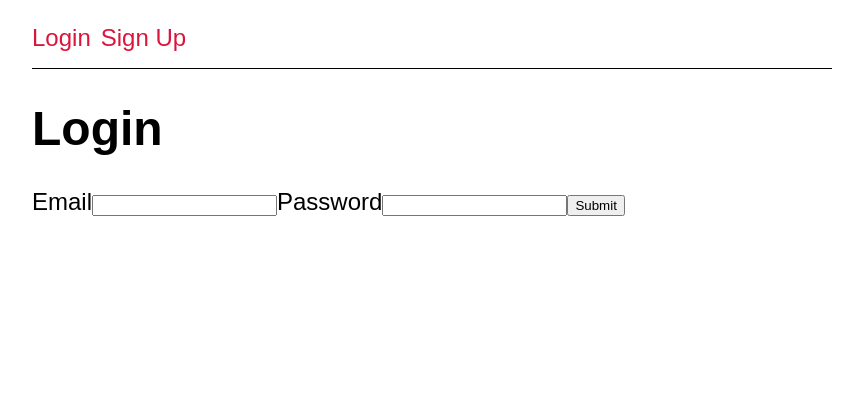
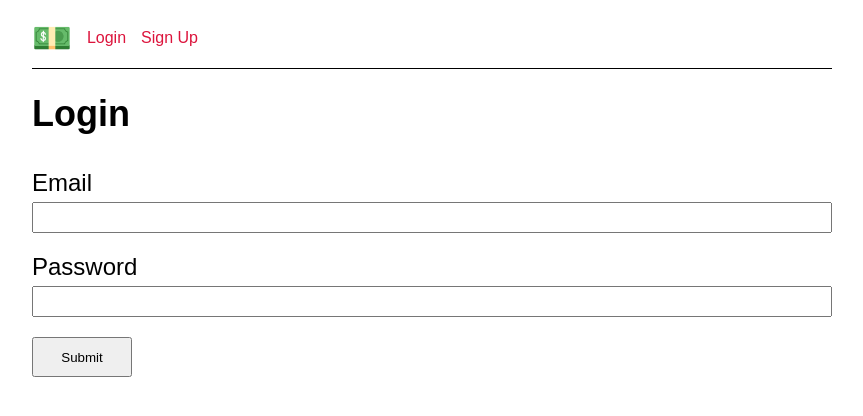
Before and after one commit to harrisonmalone/subscriptions-app-frontend, a React (Create React App) app: page /login in a window 1280 px wide. Shown: the top 416 px of the page, without its empty margins (208-1071 px from the left). Built offline with nearby package versions, Linux system fonts and the light colour scheme.

Commit message:
style changes to components

```diff
--- a/src/components/LoggedOutNavbar.jsx
+++ b/src/components/LoggedOutNavbar.jsx
@@ -1,11 +1,12 @@
 import React from "react";
-import { Nav, RouterLink } from "../styles/App";
+import { Nav, NavLink, Logo } from "../styles/App";
 
 export function LoggedOutNavbar() {
   return (
     <Nav>
-      <RouterLink to="/login">Login</RouterLink>
-      <RouterLink to="/sign-up">Sign Up</RouterLink>
+      <NavLink to="/login"><Logo>💵</Logo></NavLink>
+      <NavLink to="/login">Login</NavLink>
+      <NavLink to="/sign-up">Sign Up</NavLink>
     </Nav>
   );
 }
--- a/src/components/Login.jsx
+++ b/src/components/Login.jsx
@@ -1,5 +1,6 @@
 import React, { useState } from "react";
 import { LoggedOutNavbar } from './LoggedOutNavbar'
+import { Form } from '../styles/Form'
 
 export function Login({ history }) {
   const [email, setEmail] = useState("");
@@ -36,7 +37,8 @@ export function Login({ history }) {
       <LoggedOutNavbar />
       <h1>Login</h1>
       {errMessage && <span>{errMessage}</span>}
-      <form onSubmit={onFormSubmit}>
+      <Form onSubmit={onFormSubmit}>
+        <div className="form-group">
           <label htmlFor="email">Email</label>
           <input
             type="email"
@@ -45,6 +47,8 @@ export function Login({ history }) {
             value={email}
             onChange={(e) => setEmail(e.target.value)}
           />
+        </div>
+        <div className="form-group">
           <label htmlFor="password">Password</label>
           <input
             type="password"
@@ -53,8 +57,9 @@ export function Login({ history }) {
             value={password}
             onChange={(e) => setPassword(e.target.value)}
           />
-        <input type="submit" value="Submit" />
-      </form>
+        </div>
+        <input id="submit" type="submit" value="Submit" />
+      </Form>
     </>
   );
 }
--- a/src/components/NavBar.jsx
+++ b/src/components/NavBar.jsx
@@ -1,5 +1,5 @@
 import React from "react";
-import { Nav, RouterLink } from "../styles/App";
+import { Nav, NavLink, Logo } from "../styles/App";
 import { useHistory } from 'react-router-dom'
 
 export function NavBar() {
@@ -13,9 +13,9 @@ export function NavBar() {
 
   return (
     <Nav>
-      <RouterLink to="/subscriptions">Home</RouterLink>
-      <RouterLink to="/subscriptions/new">New Subscription</RouterLink>
-      <RouterLink to="/" onClick={logout}>Logout</RouterLink>
+      <NavLink to="/subscriptions"><Logo>💵</Logo></NavLink>
+      <NavLink to="/subscriptions/new">New Subscription</NavLink>
+      <NavLink to="/" onClick={logout}>Logout</NavLink>
     </Nav>
   );
 }
--- a/src/components/NewSubscription.jsx
+++ b/src/components/NewSubscription.jsx
@@ -1,11 +1,7 @@
 import React, { useState } from "react";
 import {
-  SubscriptionForm,
-  SubscriptionLabel,
-  SubscriptionInput,
-  SubscriptionInputSubmit,
-  SubscriptionSelect,
-} from "../styles/NewSubscription";
+  Form
+} from "../styles/Form";
 
 export function NewSubscription({ history }) {
   const [name, setName] = useState("");
@@ -37,9 +33,12 @@ export function NewSubscription({ history }) {
   }
 
   return (
-    <SubscriptionForm onSubmit={onFormSubmit}>
-      <SubscriptionLabel htmlFor="name">Name</SubscriptionLabel>
-      <SubscriptionInput
+    <>
+    <h1>New Subscription</h1>
+    <Form onSubmit={onFormSubmit}>
+      <div className="form-group">
+        <label htmlFor="name">Name</label>
+        <input
           type="text"
           name="name"
           id="name"
@@ -47,8 +46,10 @@ export function NewSubscription({ history }) {
           value={name}
           onChange={(e) => setName(e.target.value)}
         />
-      <SubscriptionLabel htmlFor="price">Price</SubscriptionLabel>
-      <SubscriptionInput
+      </div>
+      <div className="form-group">
+        <label htmlFor="price">Price</label>
+        <input
           type="text"
           name="price"
           id="price"
@@ -56,10 +57,12 @@ export function NewSubscription({ history }) {
           value={price}
           onChange={(e) => setPrice(e.target.value)}
         />
-      <SubscriptionLabel htmlFor="billing-period">
+      </div>
+      <div className="form-group">
+        <label htmlFor="billing-period">
           Billing Period
-      </SubscriptionLabel>
-      <SubscriptionSelect
+        </label>
+        <select
           name="billing-period"
           id="billing-period"
           value={billingPeriod}
@@ -68,8 +71,10 @@ export function NewSubscription({ history }) {
           <option value="weekly">Weekly</option>
           <option value="monthly">Monthly</option>
           <option value="yearly">Yearly</option>
-      </SubscriptionSelect>
-      <SubscriptionInputSubmit id="submit" type="submit" value="Submit" />
-    </SubscriptionForm>
+        </select>
+      </div>
+      <input id="submit" type="submit" value="Submit" />
+    </Form>
+    </>
   );
 }
--- a/src/components/SignUp.jsx
+++ b/src/components/SignUp.jsx
@@ -1,5 +1,6 @@
 import React, { useState } from "react";
-import { LoggedOutNavbar } from './LoggedOutNavbar'
+import { LoggedOutNavbar } from "./LoggedOutNavbar";
+import { Form } from "../styles/Form";
 
 export function SignUp({ history }) {
   const [email, setEmail] = useState("");
@@ -22,13 +23,16 @@ export function SignUp({ history }) {
       if (response.status >= 400) {
         throw new Error("incorrect credentials");
       } else {
-        const response = await fetch( `${process.env.REACT_APP_BACKEND_URL}/login`, {
+        const response = await fetch(
+          `${process.env.REACT_APP_BACKEND_URL}/login`,
+          {
             method: "POST",
             headers: {
               "Content-Type": "application/json",
             },
             body: JSON.stringify({ auth: { email, password } }),
-        });
+          }
+        );
         const { jwt } = await response.json();
         localStorage.setItem("token", jwt);
         history.push("/subscriptions");
@@ -42,7 +46,8 @@ export function SignUp({ history }) {
     <>
       <LoggedOutNavbar />
       <h1>Sign Up</h1>
-      <form onSubmit={onFormSubmit}>
+      <Form onSubmit={onFormSubmit}>
+        <div className="form-group">
           <label htmlFor="email">Email</label>
           <input
             type="email"
@@ -51,6 +56,8 @@ export function SignUp({ history }) {
             value={email}
             onChange={(e) => setEmail(e.target.value)}
           />
+        </div>
+        <div className="form-group">
           <label htmlFor="password">Password</label>
           <input
             type="password"
@@ -59,8 +66,9 @@ export function SignUp({ history }) {
             value={password}
             onChange={(e) => setPassword(e.target.value)}
           />
-        <input type="submit" value="Submit" />
-      </form>
+        </div>
+        <input id="submit" type="submit" value="Submit" />
+      </Form>
     </>
   );
 }
--- a/src/components/Subscriptions.jsx
+++ b/src/components/Subscriptions.jsx
@@ -52,12 +52,9 @@ export function Subscriptions() {
           return (
             <OuterCard key={subscription.id}>
               <InnerCard>
-                <h2>Name: {subscription.name}</h2>
-                <p>Price: ${subscription.price_per_month}</p>
-                <p>Billing period: {subscription.billing_period}</p>
-                <CardLink to={`/subscriptions/${subscription.id}`}>
-                  Show
-                </CardLink>
+                <h2>{subscription.name}</h2>
+                <p>💵 ${subscription.price_per_month}</p>
+                <p>📆 {subscription.billing_period}</p>
                 <CardLink
                   onClick={(e) => onDeleteLinkClick(e, subscription)}
                   to={`/subscriptions/${subscription.id}`}
--- a/src/components/UpdateSubscription.jsx
+++ b/src/components/UpdateSubscription.jsx
@@ -1,11 +1,5 @@
 import React, { useState, useEffect } from "react";
-import {
-  SubscriptionForm,
-  SubscriptionLabel,
-  SubscriptionInput,
-  SubscriptionInputSubmit,
-  SubscriptionSelect,
-} from "../styles/NewSubscription";
+import { Form } from "../styles/Form";
 import { useParams, useHistory } from "react-router-dom";
 
 export function UpdateSubscription() {
@@ -19,8 +13,8 @@ export function UpdateSubscription() {
     // localhost:3000/subscriptions/10
     fetch(`${process.env.REACT_APP_BACKEND_URL}/subscriptions/${id}`, {
       headers: {
-        'Authorization': `Bearer ${localStorage.getItem('token')}`
-      }
+        Authorization: `Bearer ${localStorage.getItem("token")}`,
+      },
     })
       .then((res) => res.json())
       .then((subscription) => {
@@ -37,7 +31,7 @@ export function UpdateSubscription() {
         method: "PUT",
         headers: {
           "Content-Type": "application/json",
-          'Authorization': `Bearer ${localStorage.getItem('token')}`
+          Authorization: `Bearer ${localStorage.getItem("token")}`,
         },
         body: JSON.stringify({
           subscription: {
@@ -56,9 +50,12 @@ export function UpdateSubscription() {
 
   return (
     billingPeriod && (
-      <SubscriptionForm onSubmit={onFormSubmit}>
-        <SubscriptionLabel htmlFor="name">Name</SubscriptionLabel>
-        <SubscriptionInput
+      <>
+        <h1>Edit Subscription</h1>
+        <Form onSubmit={onFormSubmit}>
+          <div className="form-group">
+            <label htmlFor="name">Name</label>
+            <input
               type="text"
               name="name"
               id="name"
@@ -66,8 +63,10 @@ export function UpdateSubscription() {
               value={name}
               onChange={(e) => setName(e.target.value)}
             />
-        <SubscriptionLabel htmlFor="price">Price</SubscriptionLabel>
-        <SubscriptionInput
+          </div>
+          <div className="form-group">
+            <label htmlFor="price">Price</label>
+            <input
               type="text"
               name="price"
               id="price"
@@ -75,10 +74,10 @@ export function UpdateSubscription() {
               value={price}
               onChange={(e) => setPrice(e.target.value)}
             />
-        <SubscriptionLabel htmlFor="billing-period">
-          Billing Period
-        </SubscriptionLabel>
-        <SubscriptionSelect
+          </div>
+          <div className="form-group">
+            <label htmlFor="billing-period">Billing Period</label>
+            <select
               name="billing-period"
               id="billing-period"
               value={billingPeriod}
@@ -87,9 +86,11 @@ export function UpdateSubscription() {
               <option value="weekly">Weekly</option>
               <option value="monthly">Monthly</option>
               <option value="yearly">Yearly</option>
-        </SubscriptionSelect>
-        <SubscriptionInputSubmit id="submit" type="submit" value="Submit" />
-      </SubscriptionForm>
+            </select>
+          </div>
+          <input id="submit" type="submit" value="Submit" />
+        </Form>
+      </>
     )
   );
 }
--- a/src/styles/App.js
+++ b/src/styles/App.js
@@ -4,7 +4,7 @@ import { Link } from "react-router-dom";
 export const Container = styled.div`
   max-width: 800px;
   margin: 0 auto;
-  font-size: x-large;
+  font-size: large;
   font-family: sans-serif;
 `;
 
@@ -15,8 +15,13 @@ export const Nav = styled.nav`
   align-items: center;
 `;
 
-export const RouterLink = styled(Link)`
-  margin-right: 10px;
+export const NavLink = styled(Link)`
+  margin-right: 15px;
   color: crimson;
   text-decoration: none;
+  font-size:  medium;
 `;
+
+export const Logo = styled.span`
+  font-size: xx-large;
+`
--- /dev/null
+++ b/src/styles/Form.js
@@ -0,0 +1,28 @@
+import styled from "styled-components";
+
+export const Form = styled.form`
+  display: flex;
+  flex-direction: column;
+  .form-group {
+    display: flex;
+    flex-direction: column;
+    margin: 10px 0px;
+    label {
+      font-size: x-large;
+      margin-bottom: 5px;
+    }
+    input {
+      height: 25px;
+      font-size: 20px;
+    }
+    select {
+      height: 30px;
+      font-size: 20px;
+    }
+  }
+  #submit {
+    width: 100px;
+    height: 40px;
+    margin: 10px 0px;
+  }
+`;
--- a/src/styles/NewSubscription.js
+++ /dev/null
@@ -1,28 +0,0 @@
-import styled from "styled-components";
-
-export const SubscriptionForm = styled.form`
-  display: flex;
-  flex-direction: column;
-  margin: 10px 0px;
-`;
-
-export const SubscriptionLabel = styled.label`
-  margin: 10px 0px;
-`;
-
-export const SubscriptionInput = styled.input`
-  height: 30px;
-  font-size: 22px;
-`;
-
-export const SubscriptionInputSubmit = styled.input`
-  font-size: 15px;
-  width: 100px;
-  padding: 10px;
-  margin: 20px 0px;
-`;
-
-export const SubscriptionSelect = styled.select`
-  height: 35px;
-  font-size: 22px;
-`;
--- a/src/styles/Subscriptions.js
+++ b/src/styles/Subscriptions.js
@@ -8,17 +8,18 @@ export const CardWrapper = styled.div`
 `;
 
 export const OuterCard = styled.div`
-  width: 50%;
+  width: 100%;
 `;
 
 export const InnerCard = styled.div`
-  margin: 10px;
+  margin: 10px 0px;
   border: 1px solid black;
   padding: 10px;
+  border-radius: 3px;
 `;
 
 export const CardLink = styled(Link)`
   margin-right: 10px;
   text-decoration: none;
-  color: blue;
+  color: crimson;
 `;
```
Also changed, not shown: 1 other file (tests, documents, lock files or other folders). Lines whose indentation alone changed are shown as unchanged.
